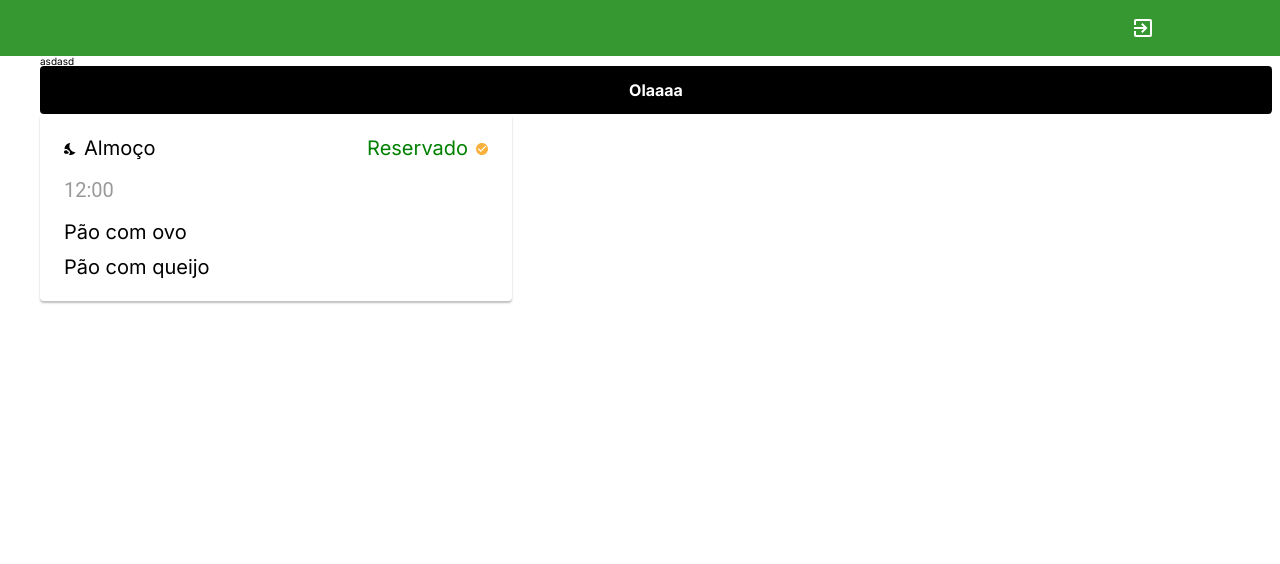
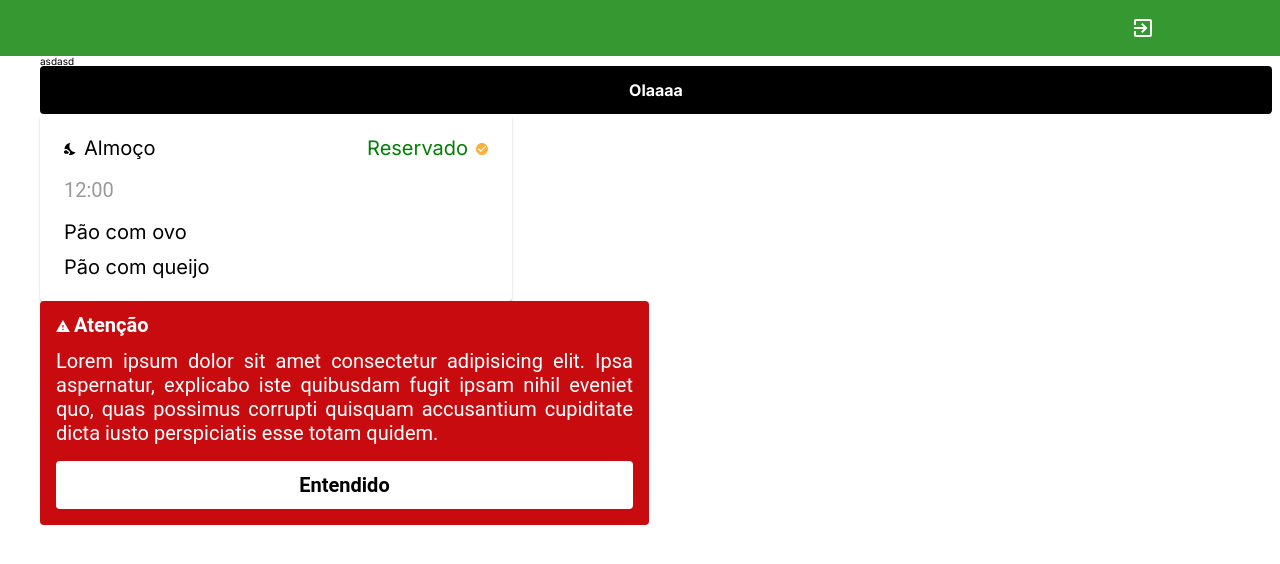
Before and after one commit to LuanF11/SisRef_V2, a Next.js app: page / in a window 1280 px wide. Shown: the top 564 px of the page. Built offline with nearby package versions, Linux system fonts and the light colour scheme.

Commit message:
Feito o componente de alerta

```diff
--- a/src/app/page.tsx
+++ b/src/app/page.tsx
@@ -1,5 +1,6 @@
 import HeaderBar from "@/components/HeaderBar/HeaderBar";
 import CardReserve from "@/components/CardReserve/CardReserve";
+import CardAttention from "@/components/CardAttention/CardAttention";
 import React from "react";
 
 const iconTypeSVG = `<svg xmlns="http://www.w3.org/2000/svg" width="12" height="12" viewBox="0 0 12 12" fill="none">
@@ -11,7 +12,11 @@ const iconSituationSVG =`<svg xmlns="http://www.w3.org/2000/svg" width="12" heig
 <path d="M6 0C2.688 0 0 2.688 0 6C0 9.312 2.688 12 6 12C9.312 12 12 9.312 12 6C12 2.688 9.312 0 6 0ZM4.8 9L1.8 6L2.646 5.154L4.8 7.302L9.354 2.748L10.2 3.6L4.8 9Z" fill="#FAB03C"/>
 </svg>`;
 
-const cardProps = {
+const iconAlertSVG = `<svg xmlns="http://www.w3.org/2000/svg" width="14" height="12" viewBox="0 0 14 12" fill="none">
+<path d="M0 12H13.8947L6.94737 0L0 12ZM7.57895 10.1053H6.31579V8.84211H7.57895V10.1053ZM7.57895 7.57895H6.31579V5.05263H7.57895V7.57895Z" fill="white"/>
+</svg>`;
+
+const cardReserveProps = {
   iconType: iconTypeSVG,
   textType: "Almoço",
   iconSituation: iconSituationSVG,
@@ -21,12 +26,18 @@ const cardProps = {
   textSituationColor: "green",
 };
 
+const cardAttentionProps = {
+  iconAlert: iconAlertSVG ,
+  textContent: "Lorem ipsum dolor sit amet consectetur adipisicing elit. Ipsa aspernatur, explicabo iste quibusdam fugit ipsam nihil eveniet quo, quas possimus corrupti quisquam accusantium cupiditate dicta iusto perspiciatis esse totam quidem.",
+};
+
 export default function Home() {
   return (
     <>
     <p>asdasd</p>
     <HeaderBar>Olaaaa</HeaderBar>
-    <CardReserve {...cardProps}>asdasd</CardReserve>
+    <CardReserve {...cardReserveProps}>asdasd</CardReserve>
+    <CardAttention {...cardAttentionProps}>asdasd</CardAttention>
 
     </>
   );
--- /dev/null
+++ b/src/components/CardAttention/CardAttention.module.css
@@ -0,0 +1,51 @@
+.card {
+    display: flex;
+    width: 577px;
+    padding: 16px;
+    flex-direction: column;
+    align-items: flex-start;
+    gap: 16px;
+    border-radius: 4px;
+    background: #C80B0F;
+    font-size: 20px;
+}
+
+.top {
+    display: flex;
+    align-items: center;
+    gap: 4px;
+    color: #FFF;
+    text-align: justify;
+    font-family: Roboto;
+    font-size: 20px;
+    font-style: normal;
+    font-weight: 700;
+    line-height: 16px;
+}
+
+.content{
+    color: #FFF;
+    text-align: justify;
+    font-family: Roboto;
+    font-size: 20px;
+    font-style: normal;
+    font-weight: 400;
+    line-height: normal;
+}
+
+.btn_confirm{
+    display: flex;
+    padding: 16px;
+    justify-content: center;
+    align-items: center;
+    align-self: stretch;
+    border-radius: 4px;
+    background: #FFF;
+    color:#000;
+    text-align: justify;
+    font-family: Roboto;
+    font-size: 20px;
+    font-style: normal;
+    font-weight: 700;
+    line-height: 16px;
+}
--- /dev/null
+++ b/src/components/CardAttention/CardAttention.tsx
@@ -0,0 +1,25 @@
+import React from "react";
+import PropTypes from "prop-types";
+import styles from "./CardAttention.module.css";
+
+const CardAttention = ({iconAlert,textContent}) => {
+  return (
+    <div className={styles.card}>
+        <div className={styles.top}>
+            <i dangerouslySetInnerHTML={{__html:iconAlert}}/>
+            <span>Atenção</span>
+        </div>
+      <div className={styles.content}>
+        {textContent}
+      </div>
+      <div className={styles.btn_confirm}>Entendido</div>
+    </div>
+  );
+}
+
+CardAttention.propTypes = {
+    iconAlert: PropTypes.string.isRequired,
+    textContent: PropTypes.string.isRequired,
+};
+
+export default CardAttention;
```
